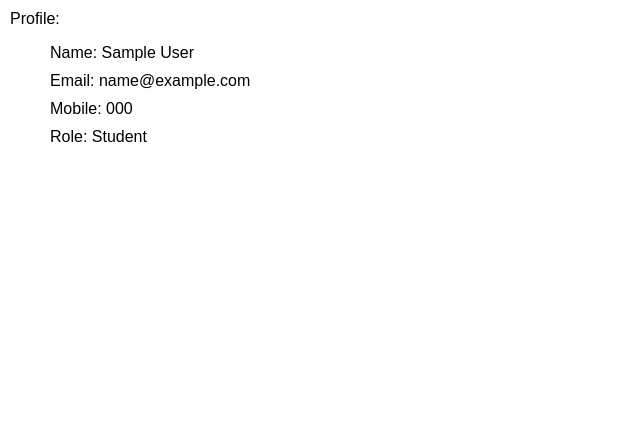
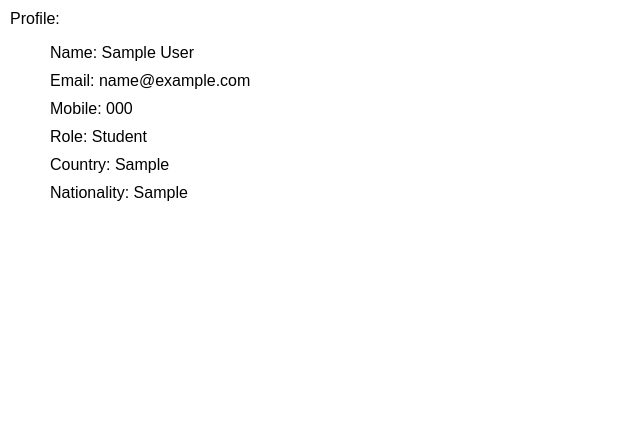
Before and after one commit to joe-philip/django_authentication_app, a Django app: page /dashboard in a window 1280 px wide. Shown: the part 158-600 px from the top of the page, without its empty margins (0-640 px from the left). Run offline with Django 5.2, Linux system fonts and the light colour scheme; a user stored in the database is signed in; data comes from the database, SQL or seed files in the repository; tables that the repository leaves empty hold one stand-in row (values such as "Sample post").

Commit message:
added nationality and country to profile

```diff
--- a/templates/dashboard.html
+++ b/templates/dashboard.html
@@ -3,6 +3,7 @@
 {% block header_title %}Welcome {{user.full_name.capitalize}}{% endblock %}
 {% block styles %}
 <link rel="stylesheet" href="{% static 'css/dashboard.css' %}">
+{% block dashboard_styles %}{% endblock %}
 {% endblock %}
 {% block content %}
 <div>
@@ -22,6 +23,20 @@
             Editor
             {% endif %}
         </li>
+        <li>Country:
+            {% if user.country.id != 1 %}
+            {{user.country}}
+            {% else %}
+            {{user.other_country}}
+            {% endif %}
+        </li>
+        <li>Nationality:
+            {% if user.nationality.id != 1 %}
+            {{user.nationality}}
+            {% else %}
+            {{user.other_nationality}}
+            {% endif %}
+        </li>
     </ul>
     {% block dashboard_content %}{% endblock %}
 </div>
--- a/templates/dashboard/admin.html
+++ b/templates/dashboard/admin.html
@@ -1,7 +1,7 @@
 {% extends "dashboard.html" %}
 {% load static %}
 {% block title %}Admin dashboard{% endblock %}
-{% block styles %}
+{% block dashboard_styles %}
 <link rel="stylesheet" href="{% static 'css/dashboard/admin.css' %}">
 {% endblock %}
 
```
